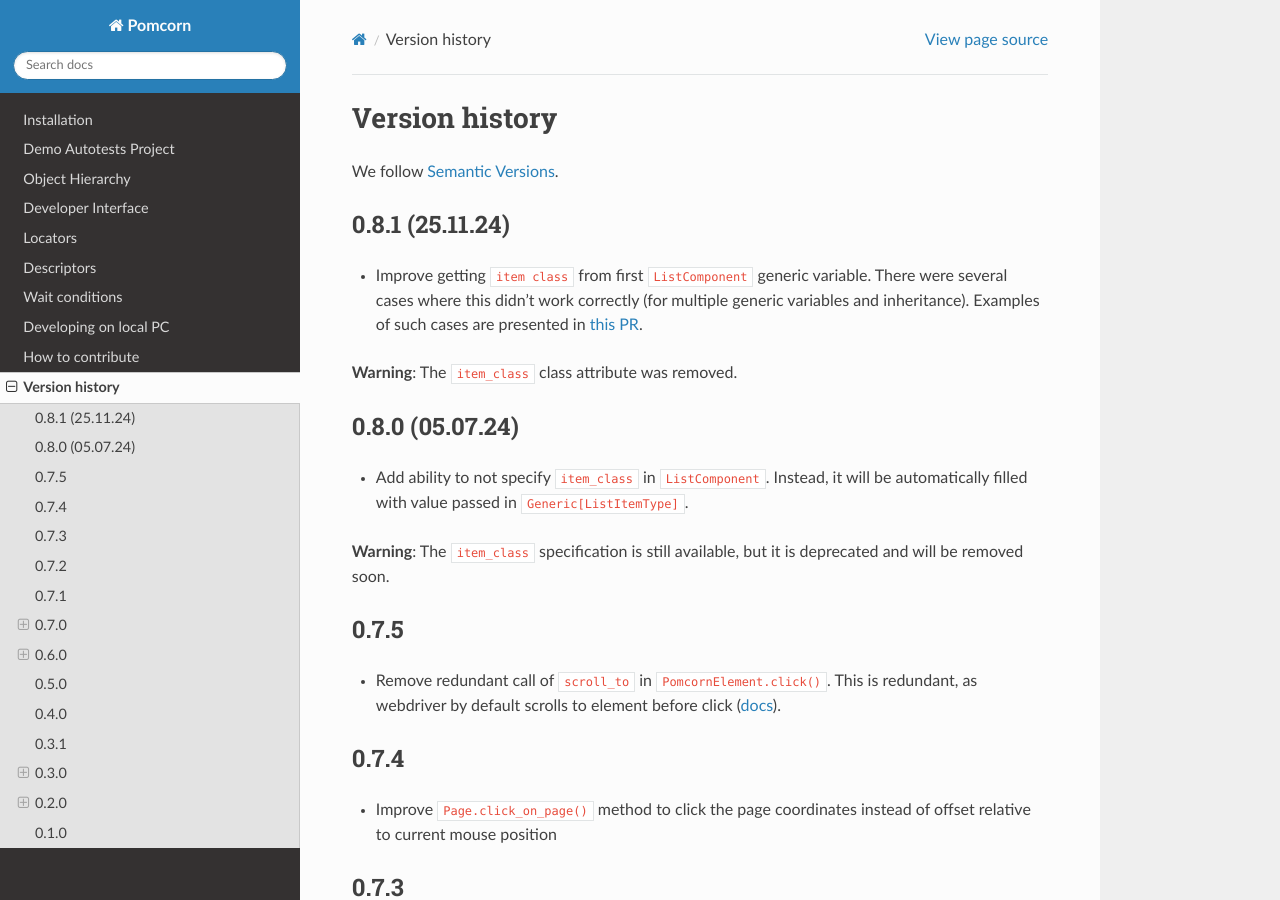
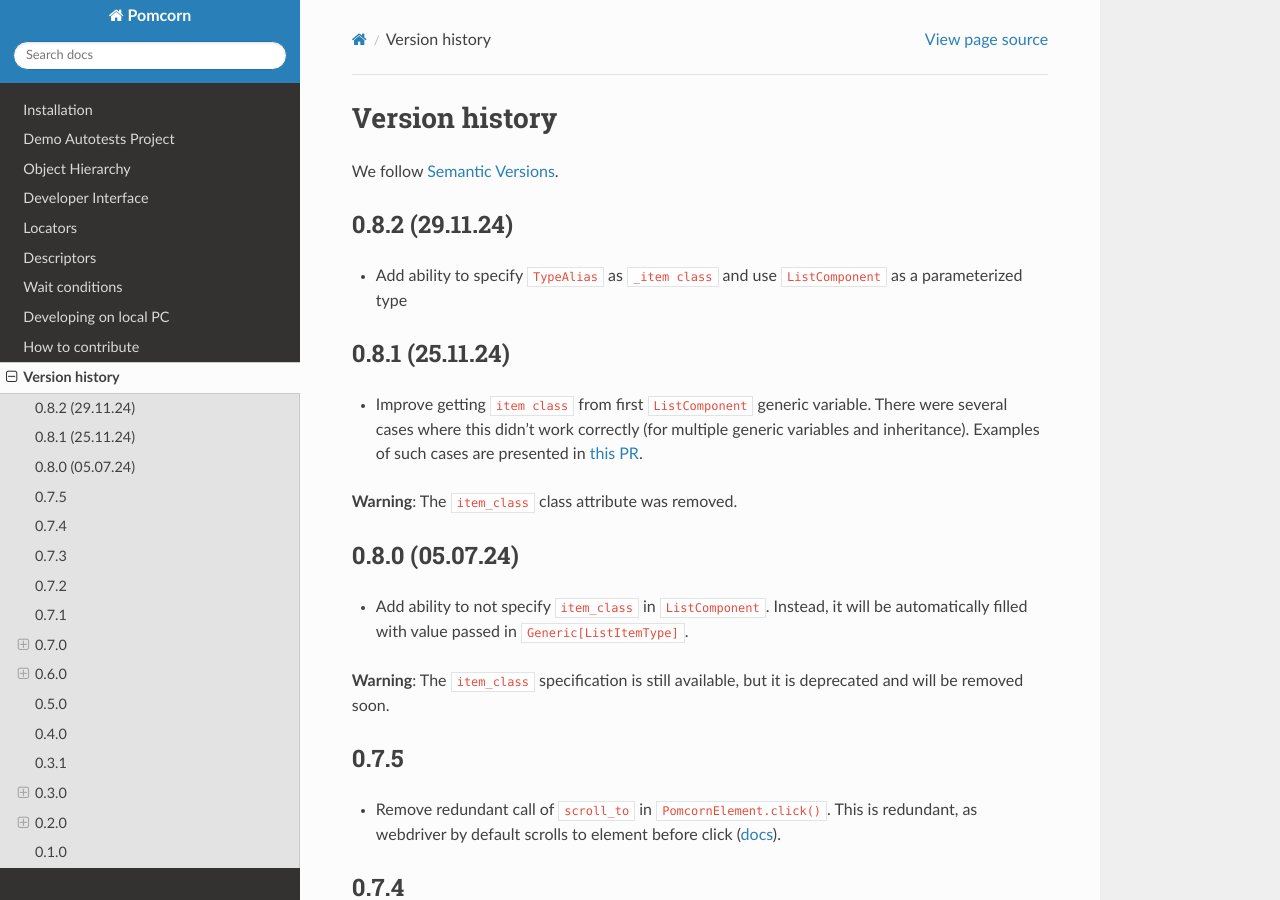
Before and after one commit to saritasa-nest/pomcorn, a Sphinx documentation site: the page built from docs/CHANGELOG.rst, in a window 1280 px wide and 900 px high. Built offline with Sphinx 7.4.7 and the Read the Docs theme 3.1.0, drawn with Linux system fonts in a browser that asks for light colours.

Commit message:
Update version and changelog

```diff
--- a/docs/CHANGELOG.rst
+++ b/docs/CHANGELOG.rst
@@ -2,6 +2,11 @@ Version history
 ===============================================================================
 
 We follow `Semantic Versions <https://semver.org/>`_.
+
+0.8.2 (29.11.24)
+*******************************************************************************
+- Add ability to specify ``TypeAlias`` as ``_item class`` and use
+  ``ListComponent`` as a parameterized type
 
 0.8.1 (25.11.24)
 *******************************************************************************
--- a/pyproject.toml
+++ b/pyproject.toml
@@ -1,6 +1,6 @@
 [tool.poetry]
 name = "pomcorn"
-version = "0.8.1"
+version = "0.8.2"
 description = "Base implementation of Page Object Model"
 authors = [
   "Saritasa <pypi@saritasa.com>",
```
